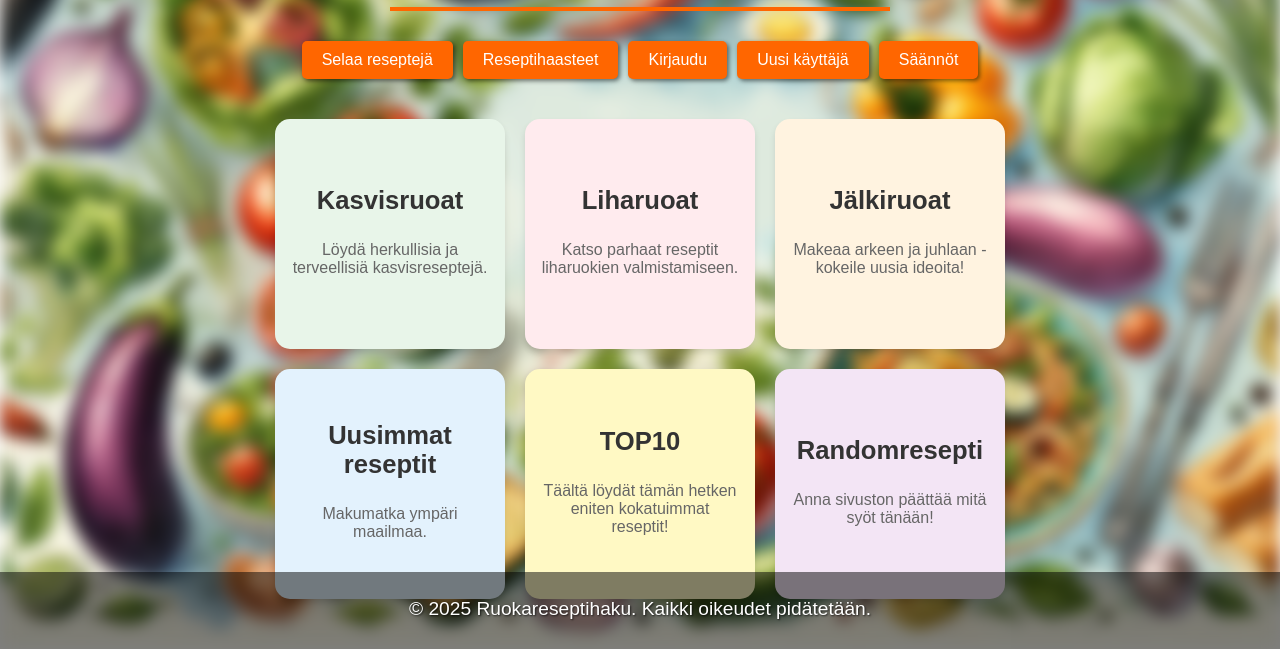
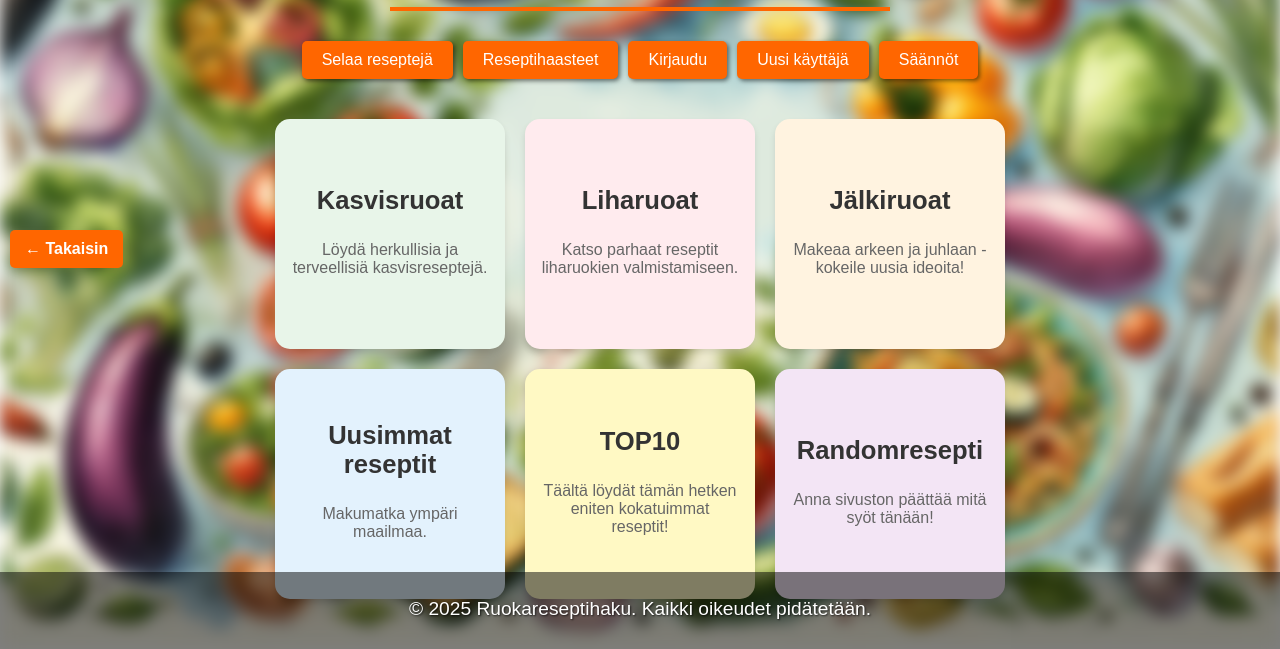
Before and after one commit to JohannaL84/reseptihaku, a plain HTML site: page index2.html in a window 1280 px wide. Shown: the part 151-800 px from the top of the page. Drawn offline with Linux system fonts and the light colour scheme.

Commit message:
takaisin-nappi index2

```diff
--- a/index2.html
+++ b/index2.html
@@ -82,6 +82,8 @@
         <a href="register.html"><button>Uusi käyttäjä</button></a>
         <a href="saannot.html"><button>Säännöt</button></a>
     </div>
+    <!-- Kiinteä takaisin-painike -->
+<button class="back-button" onclick="history.back()">&#8592; Takaisin</button>
 
     <!-- Kategorioiden laatikot -->
     <main class="grid-container">
--- a/styles.css
+++ b/styles.css
@@ -226,3 +226,17 @@ button:hover {
 .google-btn:hover {
     background-color: #357ae8;
 }
+.back-button {
+    position: fixed;
+    top: 50%;
+    left: 10px;
+    transform: translateY(-50%);
+    background-color: #ff6600;
+    color: white;
+    border: none;
+    padding: 10px 15px;
+    border-radius: 5px;
+    font-weight: bold;
+    cursor: pointer;
+    box-shadow: 0 4px 8px rgba(0, 0, 0, 0.1);
+}
```
Also changed, not shown: search.js (+5 -4 lines).
